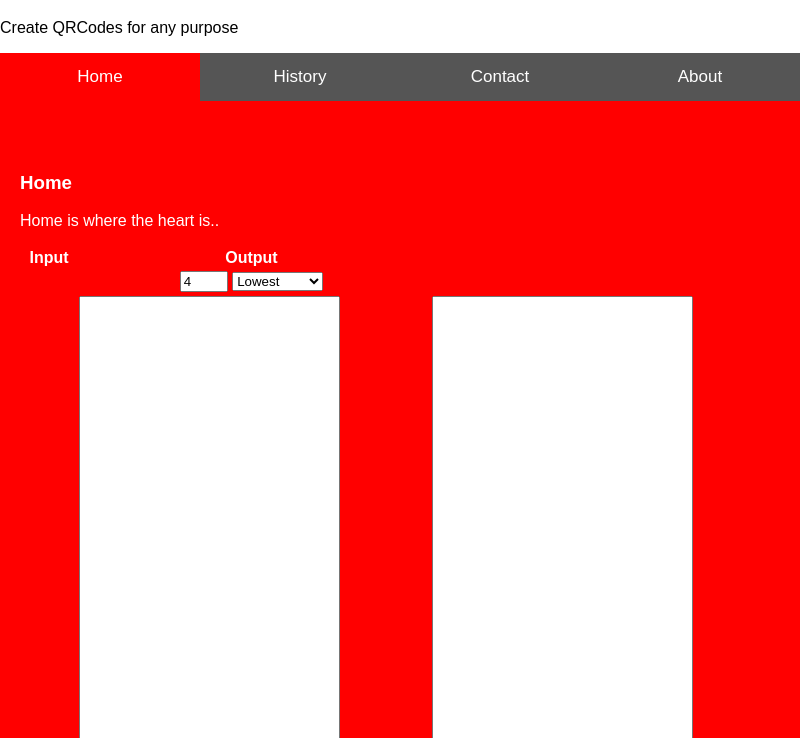
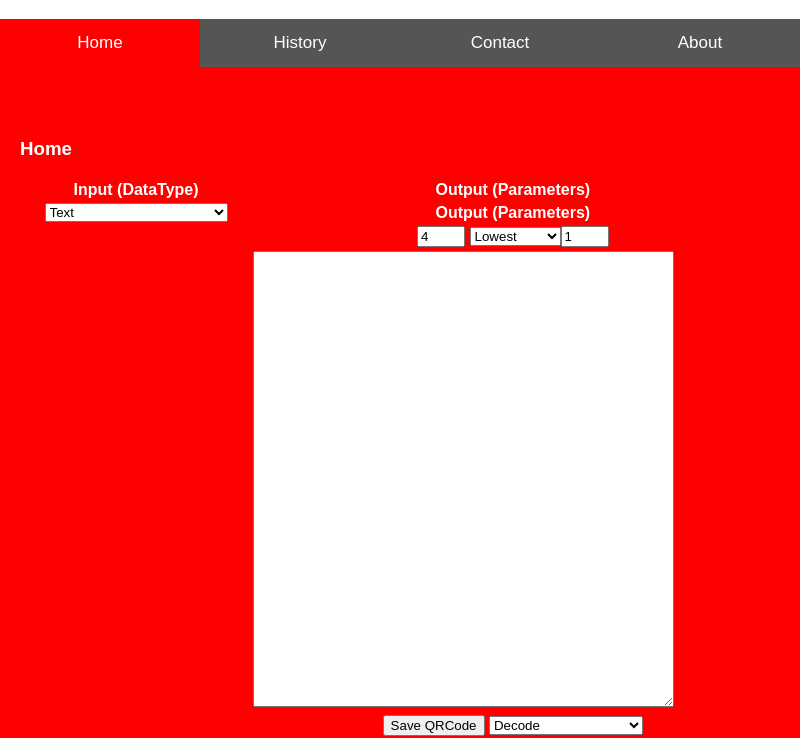
Before and after one commit to CoreyDesir/Dataflag, an Electron app: page src/index.html in a window 800 px wide. Both pictures are taken after a click on the button "Home". Shown: the part 62-800 px from the top of the page. Drawn offline with Linux system fonts and the light colour scheme.

Commit message:
Added some stuff to the history page

```diff
--- a/src/index.html
+++ b/src/index.html
@@ -2,13 +2,13 @@
 <html>
   <head>
     <meta charset="UTF-8">
-    <title>DataFlag</title>
+    <title>DataFlag: Create QRCodes for any purpose</title>
     <link rel="stylesheet" href="index.css">
 <script src="tabs.js"></script>
   </head>
 <body>
     <h1>💖 DataFlag</h1>
-    <p>Create QRCodes for any purpose</p>
+
 </body>
 
   <button class="tablink" onclick="openPage('Home', this, 'red')" id="defaultOpen">Home</button>
@@ -19,13 +19,33 @@
 
   <div id="Home" class="tabcontent">
     <h3>Home</h3>
-    <p>Home is where the heart is..</p>
+
     <table style="width:100%">
       <tr>
-        <th>Input</th>
-        <th>Output</th>
+        <th>Input (DataType)</th>
+        <th>Output (Parameters)</th>
       </tr>
+      <tr>
+        <th>
 
+          <div class="dropdown"> <select id="dataType">
+          <option value="lowest">Text</option>
+          <option value="medium">URL</option>
+          <option value="quiteGood">Bookmark</option>
+          <option value="highest">Telephone Number</option>
+          <option value="highest">VCard</option>
+          <option value="highest">SMS</option>
+          <option value="highest">MMS</option>
+          <option value="highest">Geolocation</option>
+          <option value="highest">Geolocation (What3Words)</option>
+          <option value="highest">Wifi Network</option>
+          <option value="highest">Cryptocurrency Address</option>
+          </div>
+
+
+        </th>
+        <th>Output (Parameters)</th>
+      </tr>
       <tr>
         <th> </th>
         <th>  <input type="number" id="pixelSize" name="pixelSize" min="2" max="7" value="4">
@@ -34,17 +54,42 @@
                     <option value="medium">Medium</option>
                     <option value="quiteGood">Quite Good</option>
                     <option value="highest">Highest</option>
-                  </div></th>
+                  </div>
+
+                  <input type="number" id="marginSize" name="marginSize" min="0" max="5" value="1">
+
+                </th>
       </tr>
 
       <tr>
         <th>
-            <td><textarea rows="30" cols="30" id="TITLE">
+            <td><textarea rows="30" cols="50" id="TITLE">
             </textarea></td>
         </th>
-        <th><td><textarea rows="30" cols="30" id="TITLE">
-        </textarea></td></th>
+        <th> <!-- <td><textarea rows="30" cols="30" id="TITLE">
+        </textarea></td> --></th>
       </tr>
+
+
+
+      <tr>
+        <th>
+
+
+        </th>
+        <th> <button type="button">Save QRCode</button>
+          <div class="dropdown"> <select id="Decode">
+                     <option value="default">Decode</option>
+                     <option value="decodeFile">Decode From File</option>
+                     <option value="decodeCamera">Decode From Camera</option>
+                     </div></th>
+      </tr>
+
+
+
+
+
+
 
 
     </table>
@@ -60,6 +105,24 @@
   <div id="History" class="tabcontent">
     <h3>History</h3>
     <p>A Collection of QR</p>
+
+
+    <table style="width:100%">
+      <tr>
+        <th><td><textarea rows="30" cols="50" id="TITLE">
+        </textarea></td></th>
+        <th><td><textarea rows="30" cols="50" id="TITLE">
+        </textarea></td></th>
+      </tr>
+
+    </table>
+
+
+
+
+
+
+
   </div>
 
 <!--
@@ -100,22 +163,7 @@
       </tr>
       <tr>
         <td><p>
-        <div class="dropdown">
-          <button class="dropbtn">QR Code Types</button> // This dropdown needs to determine what shows in a field below it
-          <div class="dropdown-content">
-              <a href="#">Text</a>
-              <a href="#">URL</a>
-              <a href="#">Bookmark</a>
-              <a href="#">E-mail</a>
-              <a href="#">Telephone Number</a>
-              <a href="#">Contact Information (Phone number)</a>
-              <a href="#">SMS</a>
-              <a href="#">MMS</a>
-              <a href="#">Geolocation (Latitude Longitude)</a>
-              <a href="#">Geolocation (What3Words)</a>
-              <a href="#">Wifi Network</a>
-              <a href="#">Cryptocurrency Addresses (print private and public address)</a>
-          </div>
+
         </div></p>
       </td>
         <td>
@@ -124,7 +172,7 @@
 
         <label for="marginSize">Margin Size: </label>
 
-<input type="number" id="marginSize" name="marginSize" min="0" max="5" value="1">
+
 
       </td>
 
```
